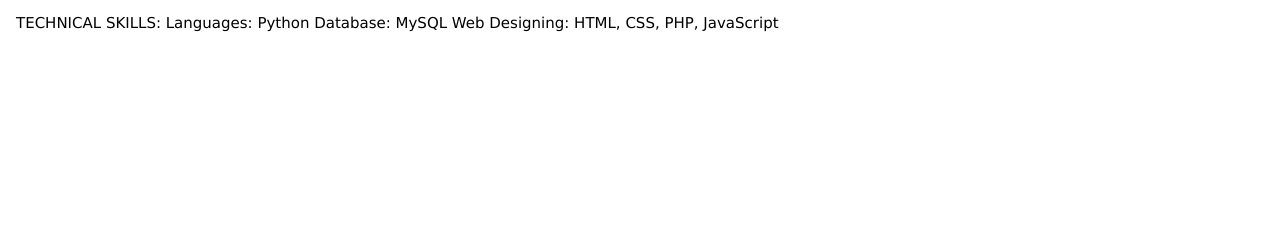
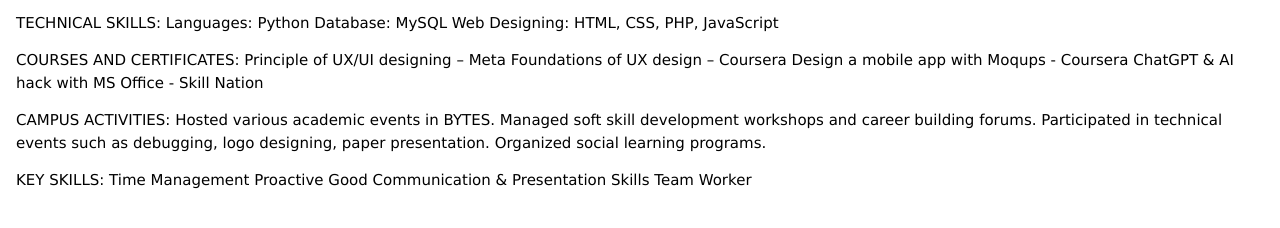
Before and after one commit to Ameera-I/ameera, a plain HTML site: page index.html in a window 1280 px wide. Both pictures are taken after a click on the button "SKILLS". Shown: the part 242-470 px from the top of the page. Drawn offline with nearby package versions, Linux system fonts and the light colour scheme.

Commit message:
Update index.html

```diff
--- a/index.html
+++ b/index.html
@@ -48,18 +48,42 @@
       Languages: Python
       Database: MySQL
       Web Designing:  HTML, CSS, PHP, JavaScript
-
+  </p>
+  <p>
+    COURSES AND CERTIFICATES:
+    Principle of UX/UI designing – Meta
+    Foundations of UX design – Coursera
+    Design a mobile app with Moqups - Coursera
+    ChatGPT & AI hack with MS Office - Skill Nation
+  </p>
+  <p>
+    CAMPUS ACTIVITIES:
+    Hosted various academic events in BYTES.
+    Managed soft skill development workshops and career building forums.
+    Participated in technical events such as debugging, logo designing, paper presentation.
+    Organized social learning programs.
+  </p>
+  <p>
+  KEY SKILLS:
+  Time Management
+  Proactive
+  Good Communication & Presentation Skills
+  Team Worker
   </p>
 </div>
 
 <div id="Projects" class="w3-container tabname" style="display:none">
   <h2>Projects</h2>
-  <p>Projects</p>
+  <p>PROJECTS:
+    Title:Event Management Website
+    Platform:HTML, CSS, JAVASCRIPT, MYSQL, PHP
+    Description:The objective of this web application is to provide an intuitive and scalable solution for planning, organizing, and analyzing event. Event Management System (EMS) developed using PHP programming language for server-side scripting and MySQL for efficient data storage. This is a web based application. The PHP-driven web application ensures cross-platform compatibility and accessibility.
+</p>
 </div>
 
 <div id="Contact" class="w3-container tabname" style="display:none">
   <h2>Contact</h2>
-  <p>Contact</p>
+  <p>Email:iameera001@gmail.com</p>
 </div>
 
 <script>
```
